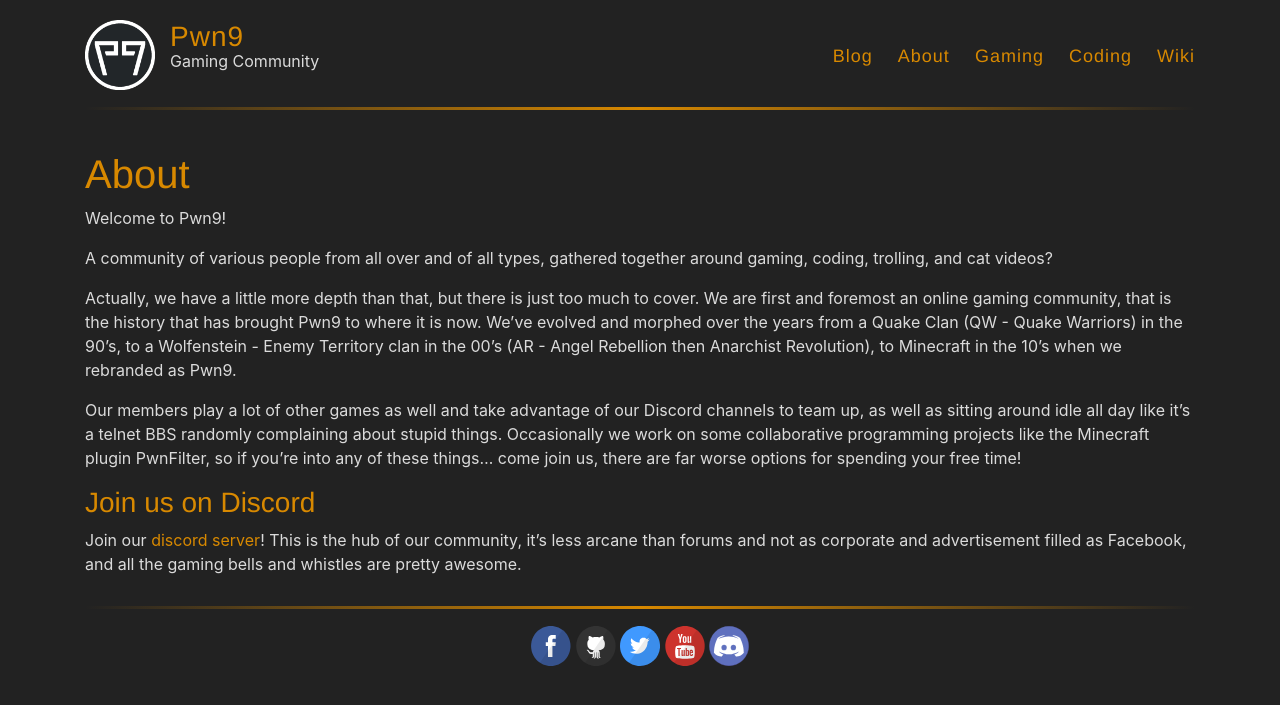
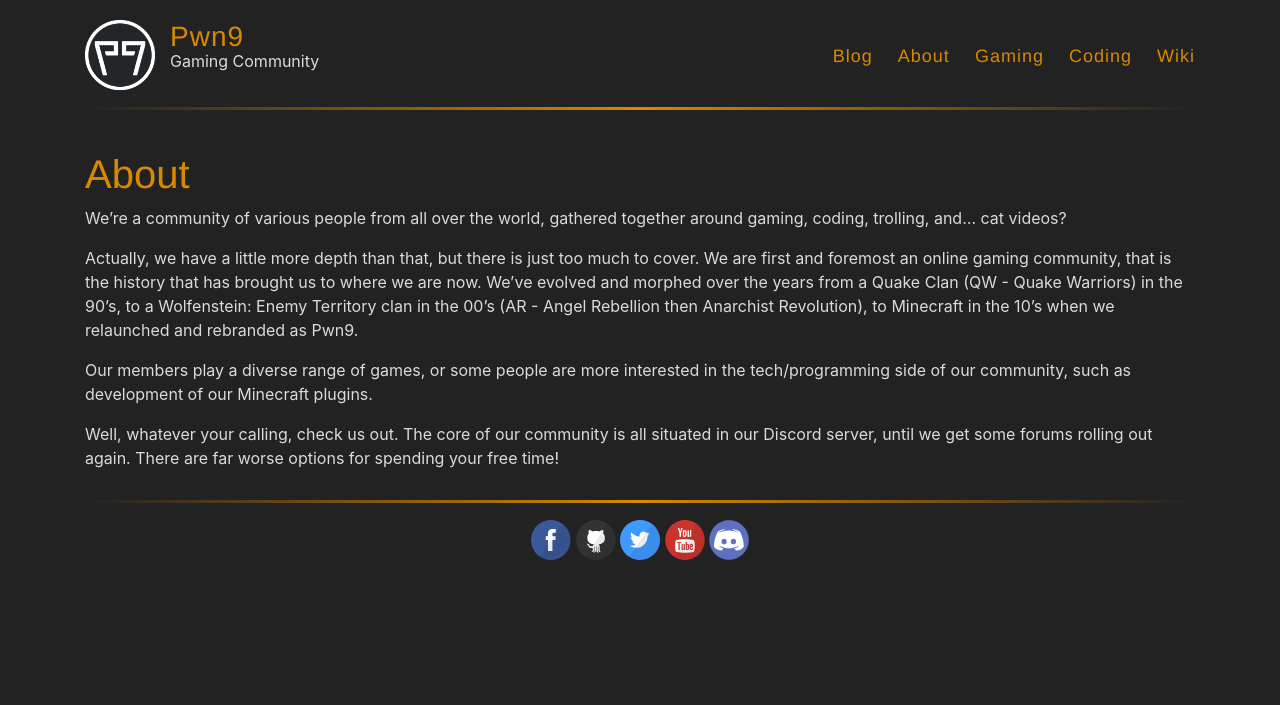
Before and after one commit to Pwn9/blog-pwn9-com.github.io, a Jekyll site: the page built from about.md, in a window 1280 px wide. Shown: the top 705 px of the page. Built offline with Jekyll 4.4.1, drawn with Linux system fonts in a browser that asks for light colours.

Commit message:
Update about.md

```diff
--- a/about.md
+++ b/about.md
@@ -4,16 +4,10 @@ title: About
 permalink: /about/
 published: true
 ---
+We're a community of various people from all over the world, gathered together around gaming, coding, trolling, and... cat videos?
 
-Welcome to Pwn9!
+Actually, we have a little more depth than that, but there is just too much to cover. We are first and foremost an online gaming community, that is the history that has brought us to where we are now. We've evolved and morphed over the years from a Quake Clan (QW - Quake Warriors) in the 90's, to a Wolfenstein: Enemy Territory clan in the 00's (AR - Angel Rebellion then Anarchist Revolution), to Minecraft in the 10's when we relaunched and rebranded as Pwn9.
 
-A community of various people from all over and of all types, gathered together around gaming, coding, trolling, and cat videos?
+Our members play a diverse range of games, or some people are more interested in the tech/programming side of our community, such as development of our Minecraft plugins.
 
-Actually, we have a little more depth than that, but there is just too much to cover. We are first and foremost an online gaming community, that is the history that has brought Pwn9 to where it is now. We've evolved and morphed over the years from a Quake Clan (QW - Quake Warriors) in the 90's, to a Wolfenstein - Enemy Territory clan in the 00's (AR - Angel Rebellion then Anarchist Revolution), to Minecraft in the 10's when we rebranded as Pwn9.
-
-Our members play a lot of other games as well and take advantage of our Discord channels to team up, as well as sitting around idle all day like it's a telnet BBS randomly complaining about stupid things. Occasionally we work on some collaborative programming projects like the Minecraft plugin PwnFilter, so if you're into any of these things... come join us, there are far worse options for spending your free time!
-
-
-### Join us on Discord
-
-Join our [discord server](http://discord.pwn9.com/)! This is the hub of our community, it's less arcane than forums and not as corporate and advertisement filled as Facebook, and all the gaming bells and whistles are pretty awesome.
+Well, whatever your calling, check us out. The core of our community is all situated in our Discord server, until we get some forums rolling out again. There are far worse options for spending your free time!
```
